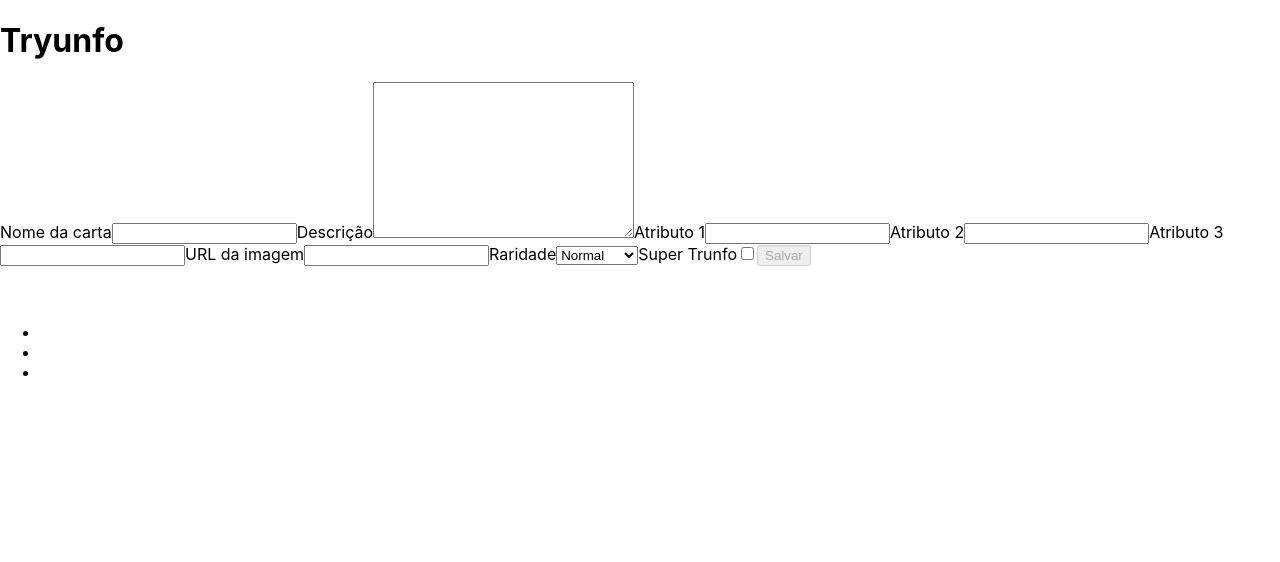
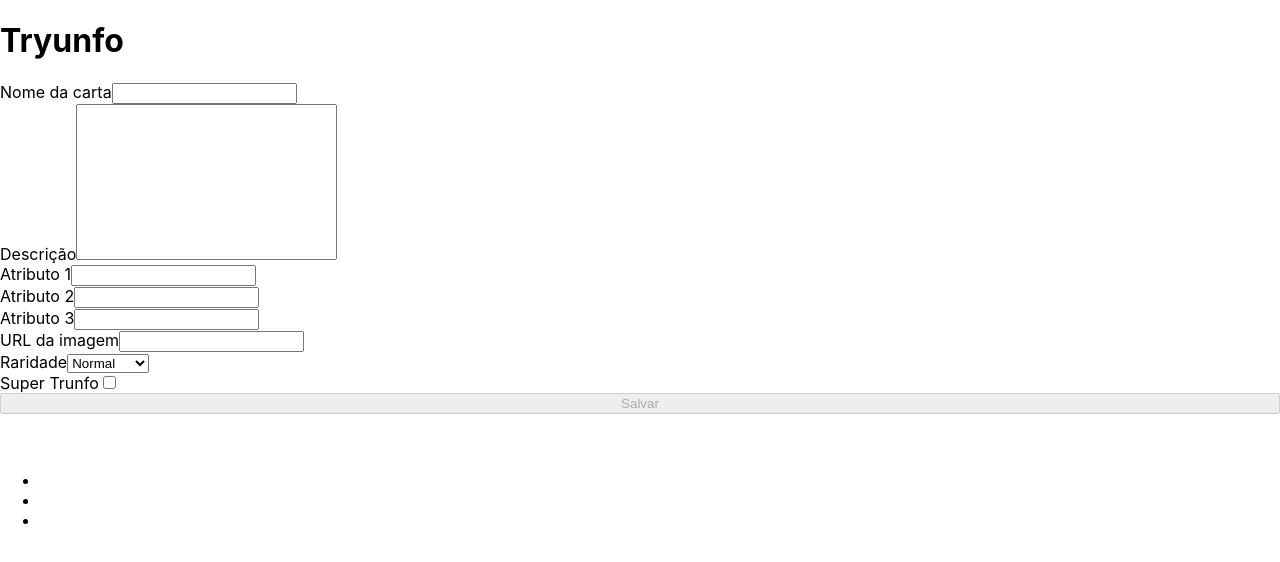
Before and after one commit to barbarazaidan/trybe-projeto-09-Tryunfo, a React (Create React App) app: page / in a window 1280 px wide. Shown: the top 562 px of the page. Built offline with nearby package versions, Linux system fonts and the light colour scheme.

Commit message:
finaliza requisito 4

```diff
--- a/src/App.css
+++ b/src/App.css
@@ -1,8 +1,8 @@
-.cartForm {
+.cardForm {
   display: flex;
   flex-direction: column;
 }
 
-.cartForm textarea {
+.cardForm textarea {
   resize: none;
 }
--- a/src/App.js
+++ b/src/App.js
@@ -4,12 +4,67 @@ import Card from './components/Card';
 import './App.css';
 
 class App extends React.Component {
+  constructor() {
+    super();
+    this.onInputChange = this.onInputChange.bind(this);
+    this.state = {
+      cardName: '',
+      cardDescription: '',
+      cardAttr1: '',
+      cardAttr2: '',
+      cardAttr3: '',
+      cardImage: '',
+      cardRare: '',
+      cardTrunfo: false,
+    };
+  }
+
+  onInputChange(event) {
+    // console.log(event.target)
+    const { target: { value, name } } = event;
+    this.setState({ [name]: value }); // se coloco sem colchetes, o nome da chave passa a ser 'name'
+  }
+
+  // hasTrunfo,
+  // isSaveButtonDisabled,
+  //  onSaveButtonClick,
+
   render() {
+    // console.log(this.state)
+    const {
+      cardName,
+      cardDescription,
+      cardAttr1, cardAttr2, cardAttr3,
+      cardImage,
+      cardRare,
+      cardTrunfo,
+    } = this.state;
+    // console.log(cardName)
     return (
       <div>
         <h1>Tryunfo</h1>
-        <Form />
-        <Card />
+        <Form
+          onInputChange={ this.onInputChange }
+          cardName={ cardName }
+          cardDescription={ cardDescription }
+          cardAttr1={ cardAttr1 }
+          cardAttr2={ cardAttr2 }
+          cardAttr3={ cardAttr3 }
+          cardImage={ cardImage }
+          cardRare={ cardRare }
+          cardTrunfo={ cardTrunfo }
+        />
+
+        <Card
+          cardName={ cardName }
+          cardDescription={ cardDescription }
+          cardAttr1={ cardAttr1 }
+          cardAttr2={ cardAttr2 }
+          cardAttr3={ cardAttr3 }
+          cardImage={ cardImage }
+          cardRare={ cardRare }
+          cardTrunfo={ cardTrunfo }
+        />
       </div>
     );
   }
```
Also changed, not shown: src/components/Form.jsx (+9 -0 lines).
